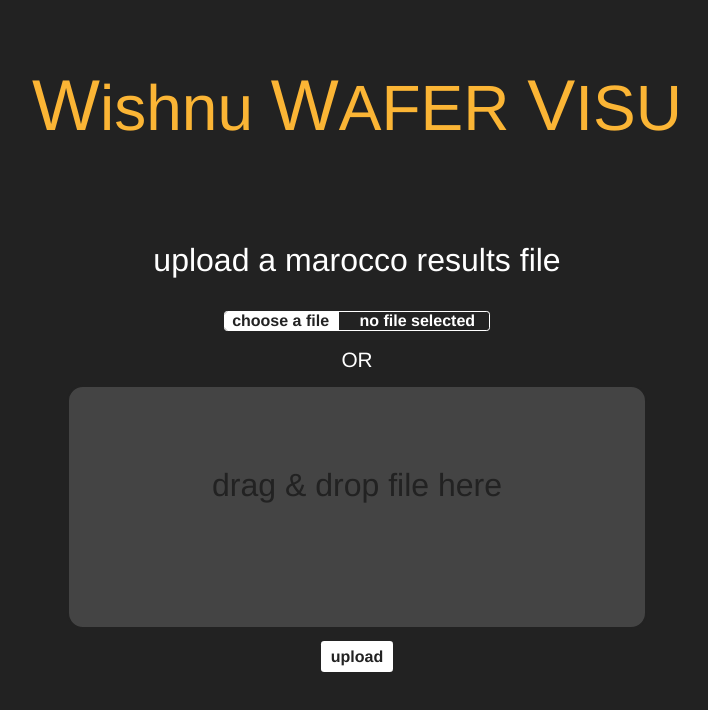
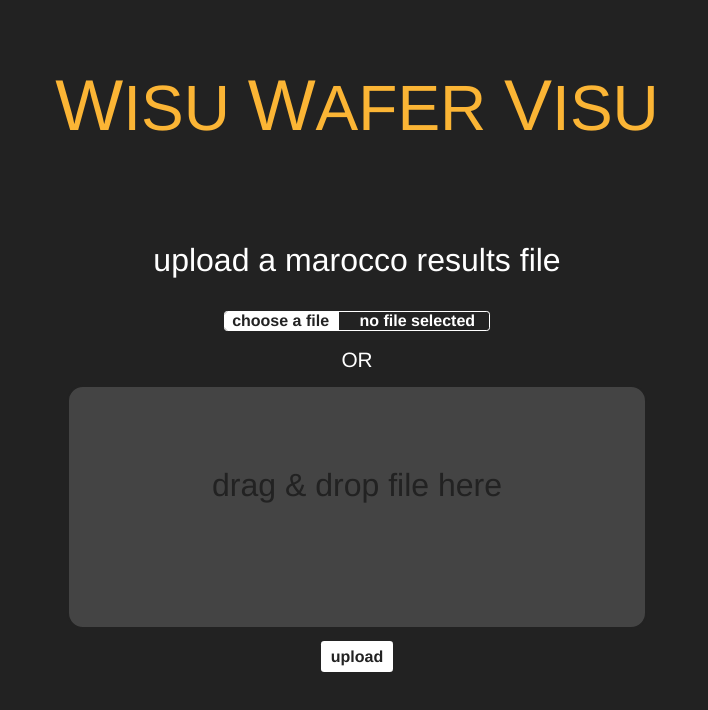
Before and after one commit to electronicvisions/marocco, a website with bundled scripts: page tools/webvisu/src/main.html in a window 1280 px wide. Shown: the whole page, without its empty margins (283-991 px from the left). Built offline with nearby package versions, Linux system fonts and the light colour scheme; files whose address does not match are found by name.

Commit message:
Fully rename to WISU
Change-Id: I8ab8e6d879cf117521ac9e4ce74f2d31821fb5a0

```diff
--- a/tools/webvisu/src/main.html
+++ b/tools/webvisu/src/main.html
@@ -28,7 +28,7 @@
 <body>
 	<div id="waferVisu">
 		<div id="setupScreen">
-			<p id="caption"><span>W</span>ishnu <span>W</span>AFER <span>V</span>ISU</p>
+			<p id="caption"><span>W</span>ISU <span>W</span>AFER <span>V</span>ISU</p>
 			<div id="uploadScreen">
 				<p class="description">upload a marocco results file</p>
 				<div id="inputWrapper">
```
